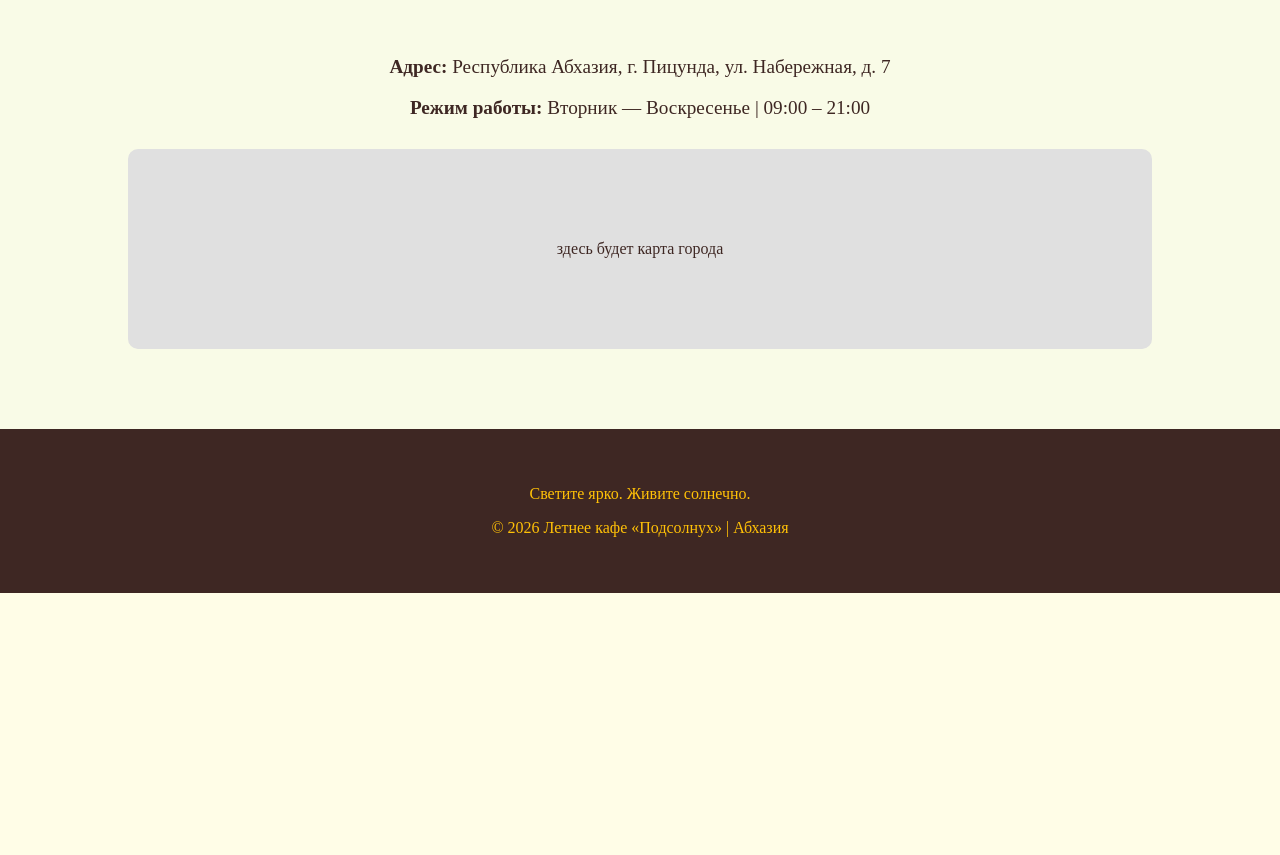
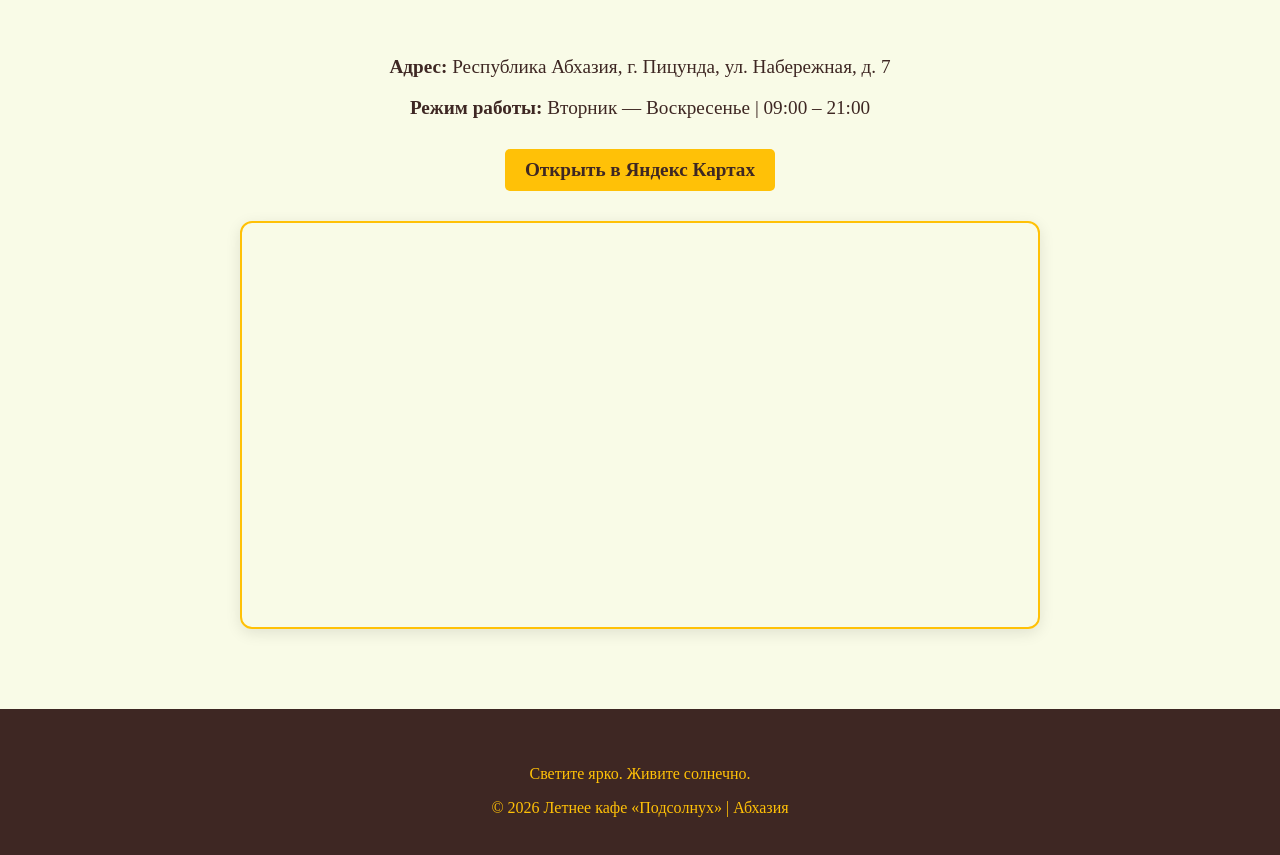
Before and after one commit to Atom0713/podsolnuh.github.io, a plain HTML site: page index.html in a window 1280 px wide. Shown: the part 1880-2735 px from the top of the page. Before the commit the page ends 2473 px from the top, so only its background shows below. Drawn offline with Linux system fonts and the light colour scheme.

Commit message:
add maps

```diff
--- a/index.html
+++ b/index.html
@@ -175,14 +175,30 @@
         </div>
     </section>
 
-    <section id="location">
+<section id="location">
         <h2>Как нас найти</h2>
         <div class="contact-info">
             <p><strong>Адрес:</strong> Республика Абхазия, г. Пицунда, ул. Набережная, д. 7</p>
             <p><strong>Режим работы:</strong> Вторник — Воскресенье | 09:00 – 21:00</p>
+
+            <p>
+                <a href="https://yandex.ru/maps/?ll=40.366174%2C43.172934&mode=poi&poi%5Bpoint%5D=40.366145%2C43.173128&poi%5Buri%5D=ymapsbm1%3A%2F%2Forg%3Foid%3D11591006315&z=16.76"
+                   target="_blank"
+                   style="color: #3E2723; font-weight: bold; background: #FFC107; padding: 10px 20px; text-decoration: none; border-radius: 5px; display: inline-block; margin-top: 10px;">
+                   Открыть в Яндекс Картах
+                </a>
+            </p>
         </div>
-        <div style="background: #e0e0e0; height: 200px; display: flex; align-items: center; justify-content: center; border-radius: 10px;">
-            здесь будет карта города
+
+        <div style="max-width: 800px; margin: 0 auto; overflow: hidden; border-radius: 12px; box-shadow: 0 4px 15px rgba(0,0,0,0.1); border: 2px solid #FFC107;">
+            <iframe
+                src="https://yandex.ru/map-widget/v1/?ll=40.366174%2C43.172934&mode=poi&poi%5Bpoint%5D=40.366145%2C43.173128&poi%5Buri%5D=ymapsbm1%3A%2F%2Forg%3Foid%3D11591006315&z=16"
+                width="100%"
+                height="400"
+                frameborder="0"
+                allowfullscreen="true"
+                style="position:relative;">
+            </iframe>
         </div>
     </section>
 
```
